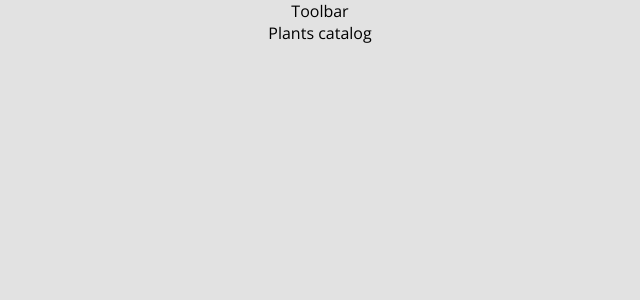
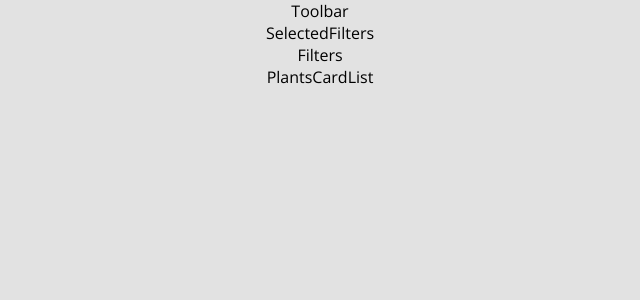
Before and after one commit to Nadaleti/plant-catalog, a React (Create React App) app: page / in a window 1280 px wide. Shown: the top 300 px of the page, without its empty margins (320-960 px from the left). Built offline with nearby package versions, Linux system fonts and the light colour scheme.

Commit message:
Creating PlantCatalog container component and fixing previous layout to fit it

```diff
--- a/src/App.js
+++ b/src/App.js
@@ -1,12 +1,13 @@
 import React from 'react';
+
+import PlantCatalog from './components/containers/PlantCatalog/PlantCatalog';
 
 import classes from './App.module.scss';
 
 function App() {
   return (
     <div className={classes.App}>
-      <div>Toolbar</div>
-      <div>Plants catalog</div>
+      <PlantCatalog />
     </div>
   );
 }
--- /dev/null
+++ b/src/components/containers/PlantCatalog/PlantCatalog.js
@@ -0,0 +1,16 @@
+import React, { Component } from 'react';
+
+import classes from './PlantCatalog.module.scss';
+
+export default class PlantCatalog extends Component {
+  render() {
+    return (
+      <div className={classes.PlantCatalog}>
+        <div>Toolbar</div>
+        <div>SelectedFilters</div>
+        <div>Filters</div>
+        <div>PlantsCardList</div>
+      </div>
+    )
+  }
+}
--- /dev/null
+++ b/src/components/containers/PlantCatalog/PlantCatalog.module.scss
@@ -0,0 +1,3 @@
+.PlantCatalog {
+  height: 100vh;
+}
```
